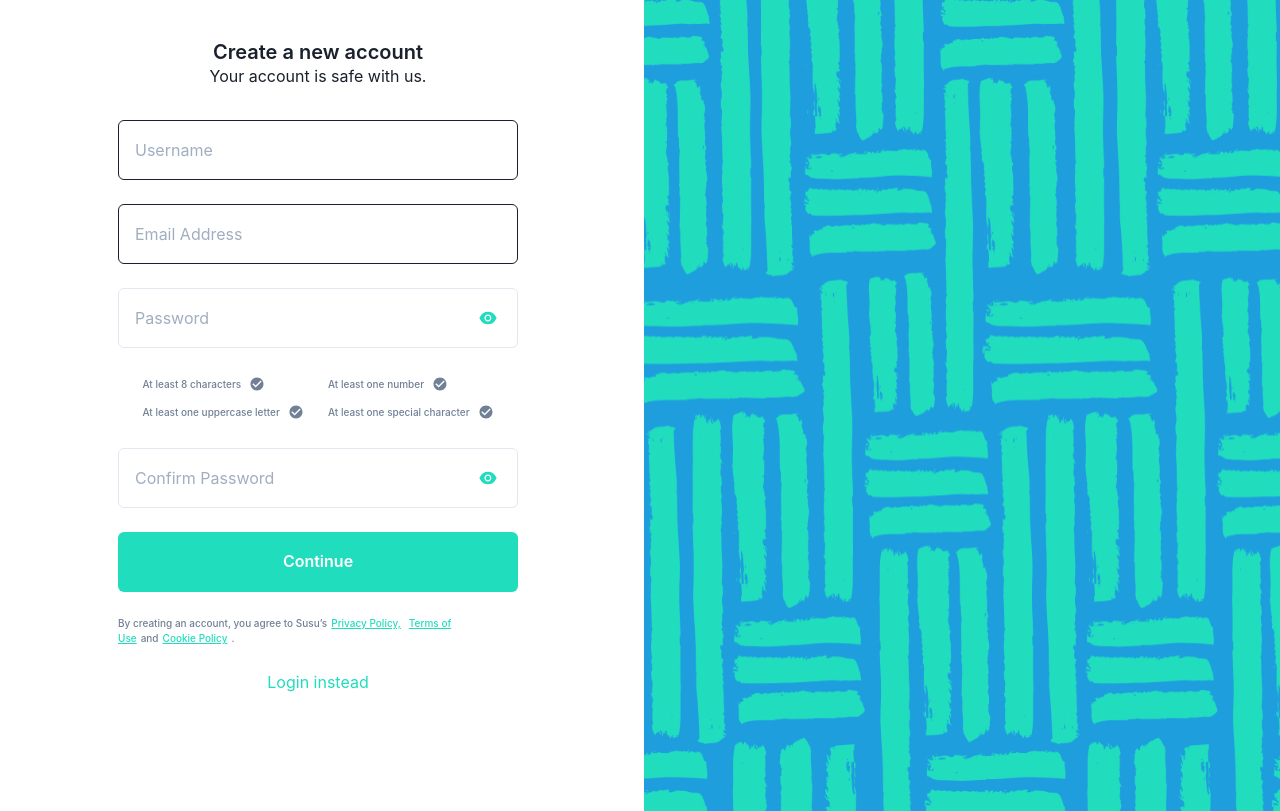
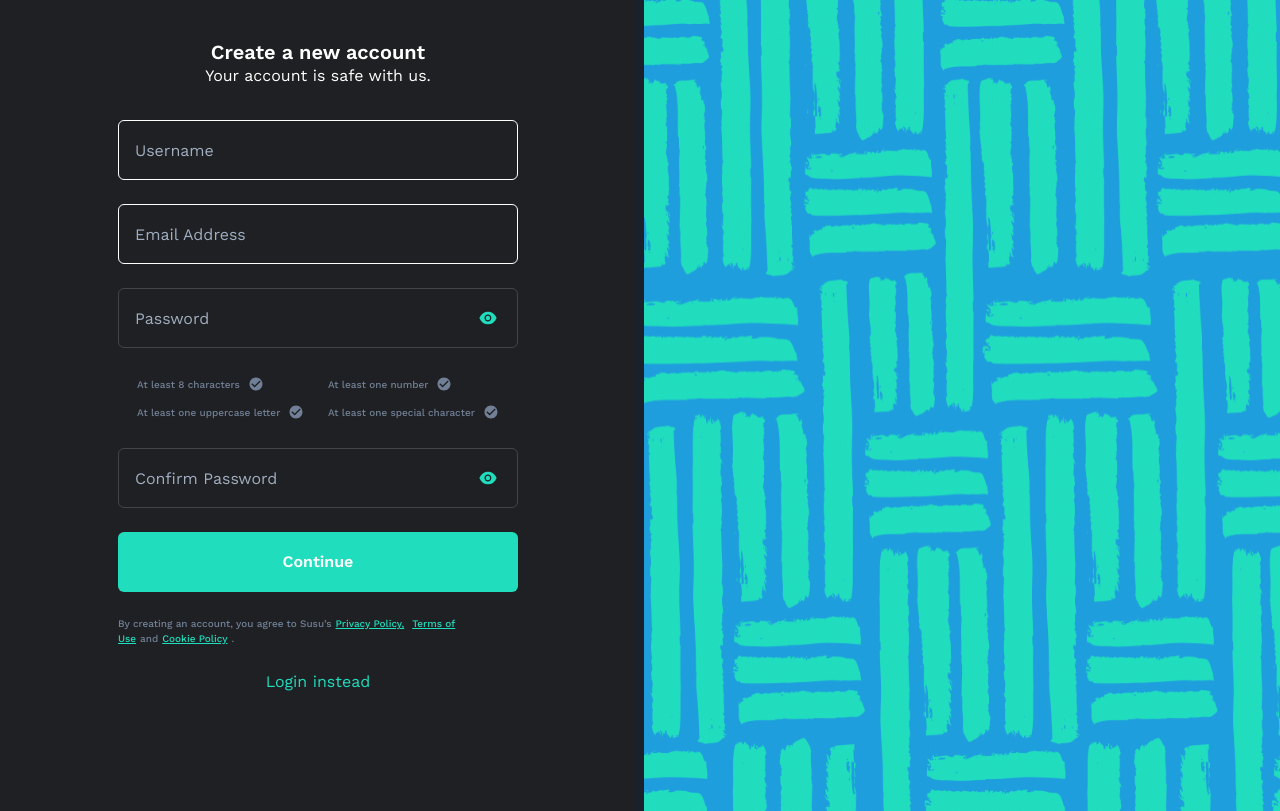
Before and after one commit to mpereannor/susu_fe, a Next.js app: page /auth/signup in a window 1280 px wide. Built offline with nearby package versions, Linux system fonts and the light colour scheme.

Commit message:
refactor: extend theme object

```diff
--- a/pages/auth/signup/index.tsx
+++ b/pages/auth/signup/index.tsx
@@ -95,7 +95,7 @@ const SignUp = () => {
                   h={'60px'}
                   border={'1px'}
                   _focus={{
-                    borderColor: '#20ddbe',
+                    borderColor: 'primary.500',
                   }}
                   _placeholder={{
                     color: 'gray.400',
--- a/styles/theme.ts
+++ b/styles/theme.ts
@@ -6,11 +6,11 @@ const config: ThemeConfig = {
   useSystemColorMode: false,
 }
 
-
-const customTheme = {
+export const theme = extendTheme({
   config,
   fonts: {
     body: nextFont.style.fontFamily,
+    subHeading: nextFont.style.fontFamily,
     heading: nextFont.style.fontFamily,
   },
   colors: {
@@ -23,5 +23,4 @@ const customTheme = {
     susuDarkBg: '#1F2023',
     susuColor: '#1A202C',
   },
-}
-export const theme = extendTheme({ customTheme })
+})
```
